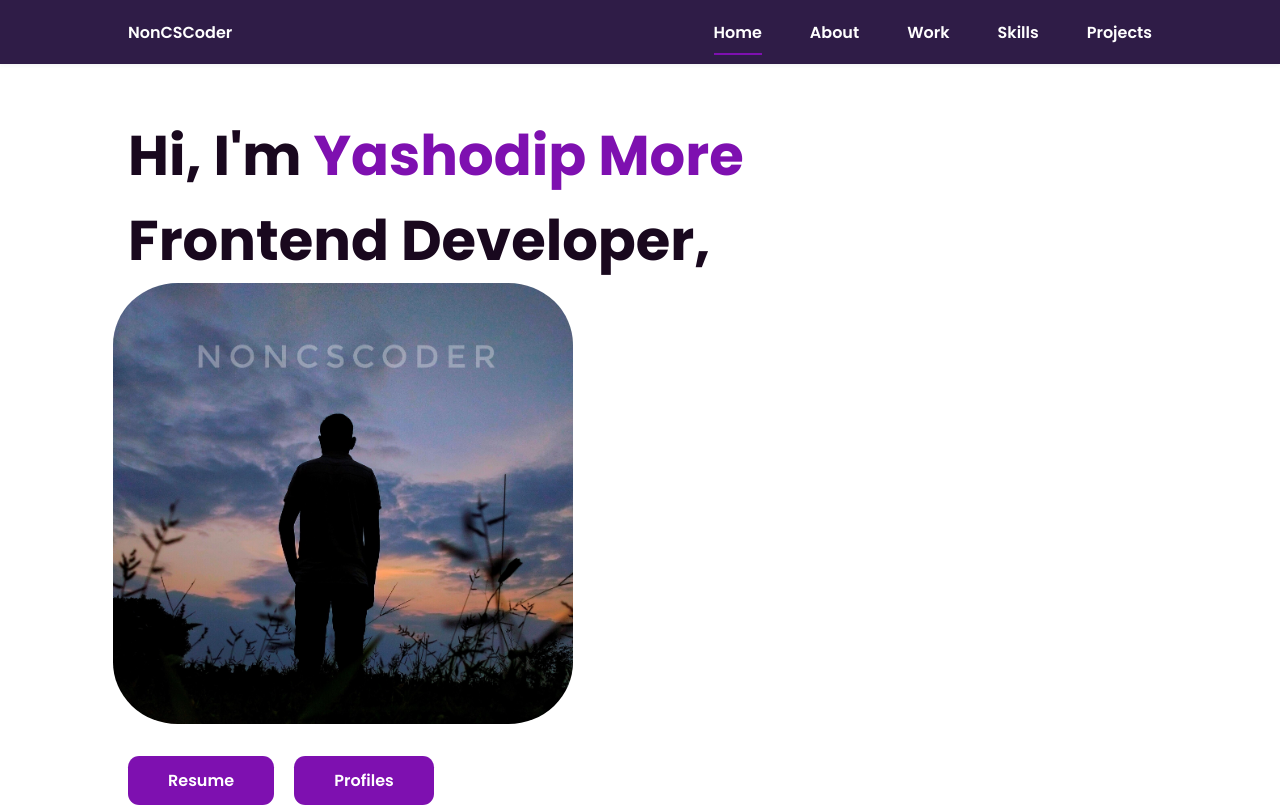
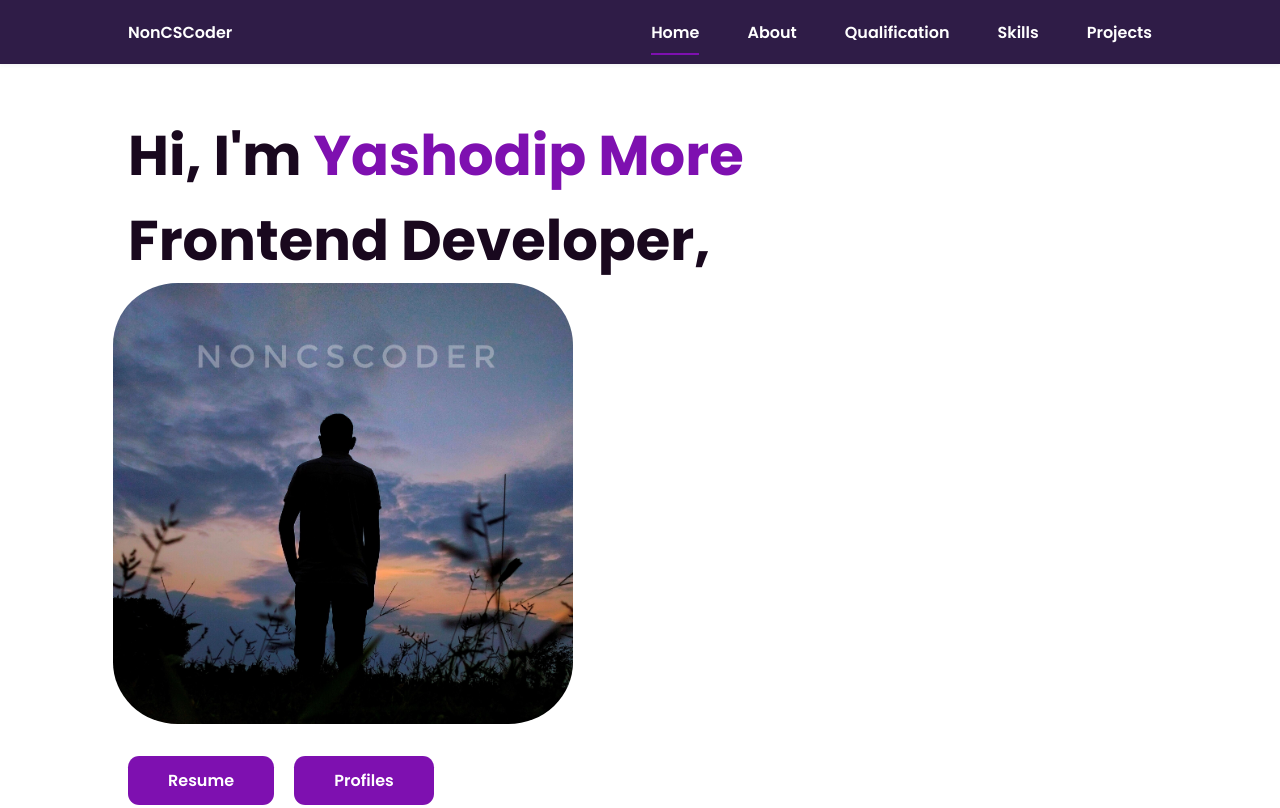
Before and after one commit to yashodipmore/Portfolio-NonCSCoder, a plain HTML site: page index.html in a window 1280 px wide. Shown: the top 808 px of the page. Drawn offline with nearby package versions, Linux system fonts and the light colour scheme; no server answers.

Commit message:
Update index.html

```diff
--- a/index.html
+++ b/index.html
@@ -24,7 +24,7 @@
                     <ul class="nav__list">
                         <li class="nav__item"><a href="#home" class="nav__link active" style="color: white;">Home</a></li>
                         <li class="nav__item"><a href="#about" class="nav__link" style="color: white;">About</a></li>
-                        <li class="nav__item"><a href="#work" class="nav__link" style="color: white;">Work</a></li>
+                        <li class="nav__item"><a href="#work" class="nav__link" style="color: white;">Qualification</a></li>
                         <li class="nav__item"><a href="#skills" class="nav__link" style="color: white;">Skills</a></li>
                         <li class="nav__item"><a href="#project" class="nav__link" style="color: white;">Projects</a></li>
                     </ul>
```
